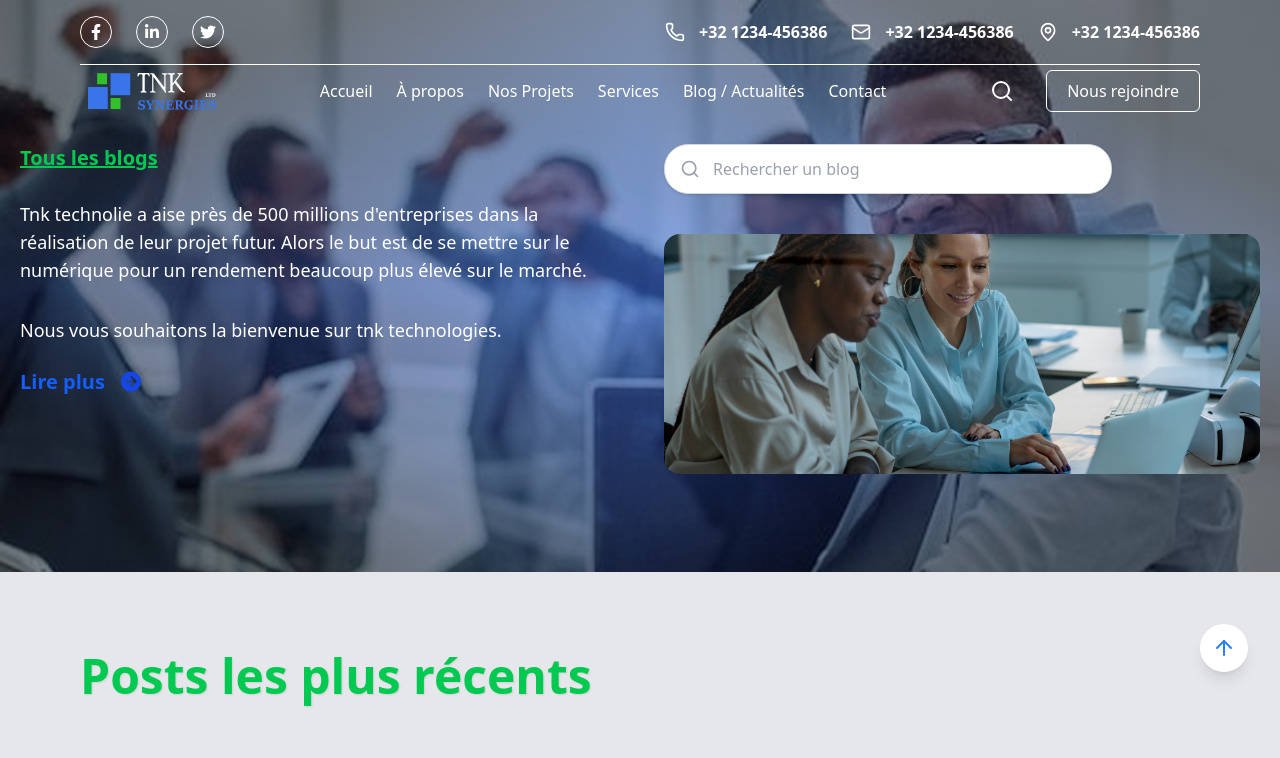
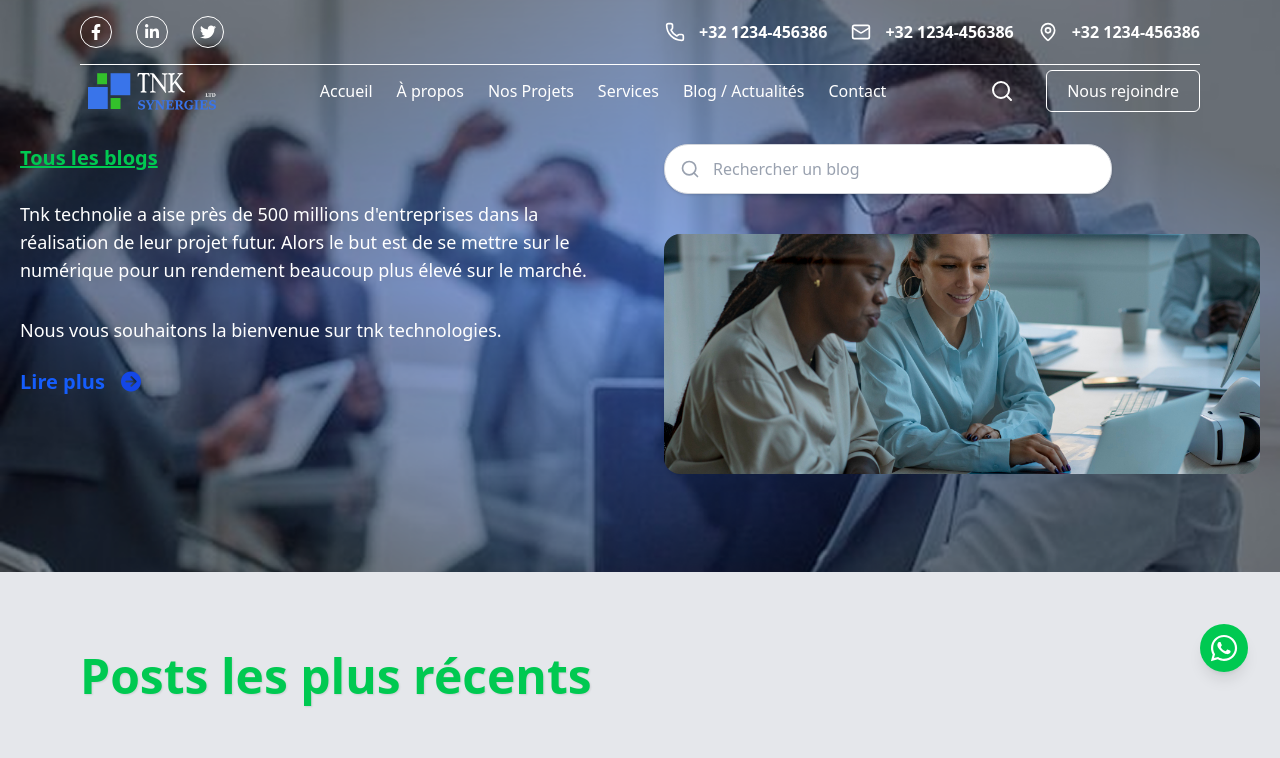
Before and after one commit to K20QuickFast237/Bantu_Front, a React (Vite) app: page /blog in a window 1280 px wide. Shown: the top 758 px of the page. Built offline with nearby package versions, Linux system fonts and the light colour scheme.

Commit message:
modification couleur

```diff
--- a/src/components/Footer.jsx
+++ b/src/components/Footer.jsx
@@ -1,6 +1,6 @@
 import React from 'react';
 import Logo from '../assets/images/logo.svg'
-import { FaFacebookF, FaLinkedinIn, FaTwitter } from 'react-icons/fa';
+import { FaFacebookF, FaLinkedinIn, FaTwitter, FaWhatsapp } from 'react-icons/fa';
 import { ArrowUp } from 'lucide-react';
 import Button from './Button';
 import NewLetter from '../assets/images/NewLetter.png'
@@ -70,8 +70,8 @@ const Footer = () => {
           </div>
 
           <nav className="ml-5 w-[50%] max-md:ml-0 max-md:w-full">
-            <div className="flex justify-between items-start max-md:flex-col max-md:gap-8">
-              <div className="w-[29%] max-md:w-full">
+            <div className="grid grid-cols-2 justify-between items-start max-md:grid-cols-2 max-md:justify-between">
+              <div className="w-[50%] max-md:w-full">
                 <div className="flex flex-col mt-1.5 text-sm text-white max-md:mt-10">
                   <h3 className="text-lg font-medium text-white max-md:mr-1.5">
                     Informations
@@ -102,7 +102,7 @@ const Footer = () => {
                   </motion.a>
                 </div>
               </div>
-              <div className="w-[29%] max-md:w-full">
+              <div className="w-[50%] max-md:w-full">
                 <div className="flex flex-col mt-1.5 text-sm text-white max-md:mt-10">
                   <h3 className="text-lg font-medium text-white max-md:mr-1.5">
                     Liens Utiles
@@ -201,13 +201,17 @@ const Footer = () => {
       </nav>
 
       <motion.div
-        whileHover={{ scale: 1.1, backgroundColor: "white" }}
+        whileHover={{ scale: 1.1, backgroundColor: "#33C12B" }}
         whileTap={{ scale: 0.95 }}
-        transition={{ type: "spring", stiffness: 400, damping: 10 }}
-        onClick={scrollToTop}
-        className='fixed bottom-32 right-8 w-12 h-12 rounded-full bg-white shadow-lg flex flex-col justify-center items-center cursor-pointer z-50'
+        transition={{
+          type: "spring",
+          stiffness: 400,
+          damping: 10
+        }}
+        // onClick={scrollToTop}
+        className='fixed bottom-32 right-8 w-12 h-12 rounded-full bg-green-500 shadow-lg flex flex-col justify-center items-center cursor-pointer z-50'
       >
-        <ArrowUp className='text-blue-500' />
+        <FaWhatsapp className='text-white text-3xl' />
       </motion.div>
     </footer>
   );
--- a/src/components/sliderHero.jsx
+++ b/src/components/sliderHero.jsx
@@ -3,6 +3,7 @@ import Button from './Button';
 import slide1 from '../assets/images/slide1.jpeg';
 import slide2 from '../assets/images/slide2.jpg';
 import slide3 from '../assets/images/slide3.jpg';
+import { Link } from 'react-router';
 
 const slides = [
   {
@@ -133,17 +134,21 @@ export default function HeroCarousel() {
         </div>
 
         <div className="flex flex-col sm:flex-row gap-4 sm:gap-6">
-          <Button variant="filled" color="blue" className="w-full sm:w-auto">
-            Découvrir nos projets
-          </Button>
+          <Link to="/projets">
+            <Button variant="filled" color="blue" className="w-full sm:w-auto">
+              Découvrir nos projets
+            </Button>
+          </Link>
+          <Link to="/contact">
           <Button variant="bordered" color="white" className="w-full sm:w-auto">
-            Nous contacter
-          </Button>
+                Nous contacter
+            </Button>
+          </Link>
         </div>
       </div>
 
       {/* Bottom cards with active indicator */}
-      <div className="absolute bottom-2 left-1/2 -translate-x-1/2 w-full max-w-6xl px-4 sm:px-6 md:px-8 z-40 hidden sm:block">
+      <div className="absolute bottom-2 left-1/2 -translate-x-1/2 w-full px-20 z-40 hidden sm:block">
         <div className="grid grid-cols-1 sm:grid-cols-3 gap-4">
           {slides.map((slide, index) => (
             <div
```
